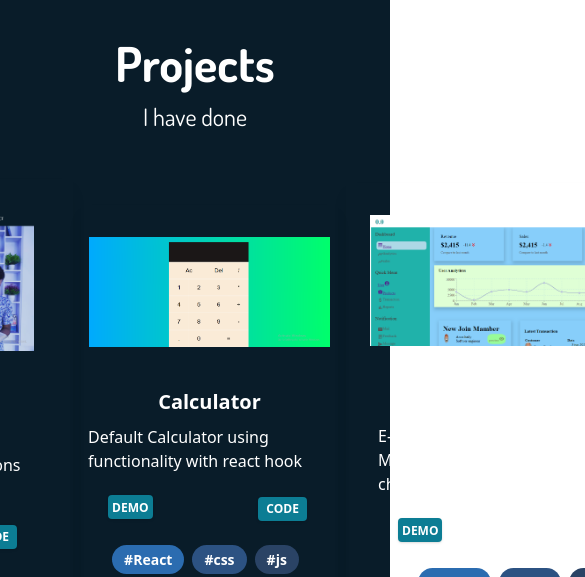
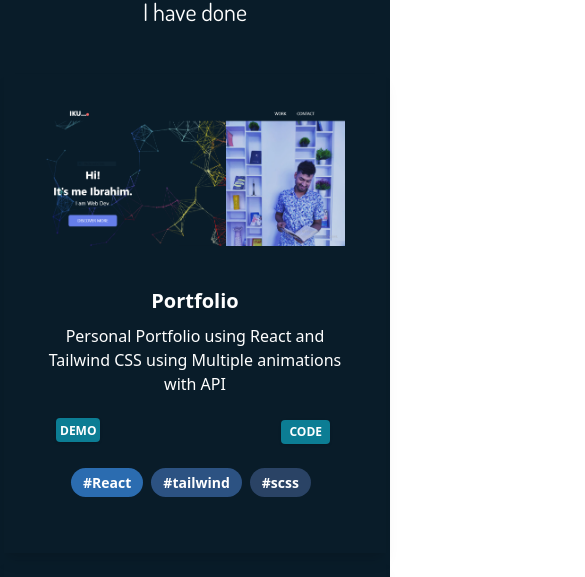
Before and after one commit to IbrahimDev007/portfolio, a React (Create React App) app: page / in a window 390 px wide. Shown: the part 991-1568 px from the top of the page, 585 px wide, since content can reach past the window. Built offline with nearby package versions, Linux system fonts and the light colour scheme.

Commit message:
responsive done

```diff
--- a/src/component/Work.jsx
+++ b/src/component/Work.jsx
@@ -12,9 +12,8 @@ export const Work = () => {
 	}, []);
 	return (
 		<div
-			className="w-full bg-sky-900 text-white"
+			className="w-cover sm:w-full justify-center flex bg-sky-900 text-white"
 			style={{
-				minHeight: "50vh",
 				background: "#091C29",
 			}}
 		>
@@ -26,12 +25,12 @@ export const Work = () => {
 			>
 				<h1 className="text-5xl   font-dosis font-bold">Projects</h1>
 				<p className="text-white-600 text-2xl font-dosis mb-10">I have done</p>
-				<div className="flex justify-center items-center flex-row  ">
+				<div className="flex justify-center items-center  flex-wrap  ">
 					{content.work.map((work, index) => {
 						return (
 							<div
 								key={index}
-								className="max-w-sm  border-rounded py-4 items-center justify-center flex flex-col overflow-hidden p-2 m-1  shadow-lg"
+								className="max-w-sm  text-center border-rounded py-4 items-center justify-center flex flex-col overflow-hidden p-2 m-1  shadow-lg"
 								data-aos="flip-left"
 							>
 								<LazyLoadImage
@@ -55,7 +54,7 @@ export const Work = () => {
 												}}
 												type="button"
 											>
-												Demo
+												<a href={work.projectDemo}>Demo</a>
 											</button>
 											<button
 												class=" text-white w-17  h-6 flex  justify-center items-center  active:bg-sky-600 font-bold uppercase text-xs  p-2 rounded shadow hover:shadow-md outline-none focus:outline-none m-1 ease-linear transition-all duration-150"
@@ -64,7 +63,7 @@ export const Work = () => {
 												}}
 												type="button"
 											>
-												Code
+										<a href={work.PrjectCode}>Code</a>
 											</button>
 										</div>
 										<div className="px-6 pb-2  flex itmes-center justify-center ">
--- a/src/content/index.js
+++ b/src/content/index.js
@@ -26,7 +26,8 @@ export default {
 			title: "Projects",
 			img: "/assets/Porfolio_snap.PNG",
 			projectName: "Portfolio",
-			projectLink: "google.com",
+			projectDemo: "https://personal-portfolio-007.netlify.app/",
+			PrjectCode:"https://github.com/IbrahimDev007/portfolio",
 			desc: "Personal Portfolio using React and Tailwind CSS using Multiple animations with API",
 			item: "React",
 			item2: "tailwind",
@@ -36,7 +37,8 @@ export default {
 			title: "Calculator",
 			img: "/assets/calculator_snap.png",
 			projectName: "Calculator",
-			projectLink: "facebook.com",
+			projectDemo: "https://calculator789.netlify.app/",
+			PrjectCode:"https://github.com/IbrahimDev007/Calculator/tree/master",
 			desc: "Default Calculator using functionality with react hook",
 			item: "React",
 			item2: "css",
@@ -46,7 +48,8 @@ export default {
 			title: "Dashbord",
 			img: "/assets/dashbord_snap.png",
 			projectName: "Dashbord",
-			projectLink: "twitter.com",
+			projectDemo: "https://e-comerce-dashbord.netlify.app/",
+			PrjectCode:"https://github.com/IbrahimDev007/React_Dashbord",
 			desc: "E-commerce React Dashboard using Material Ui and data Display with chart",
 			item: "React",
 			item2: "MUI",
```
